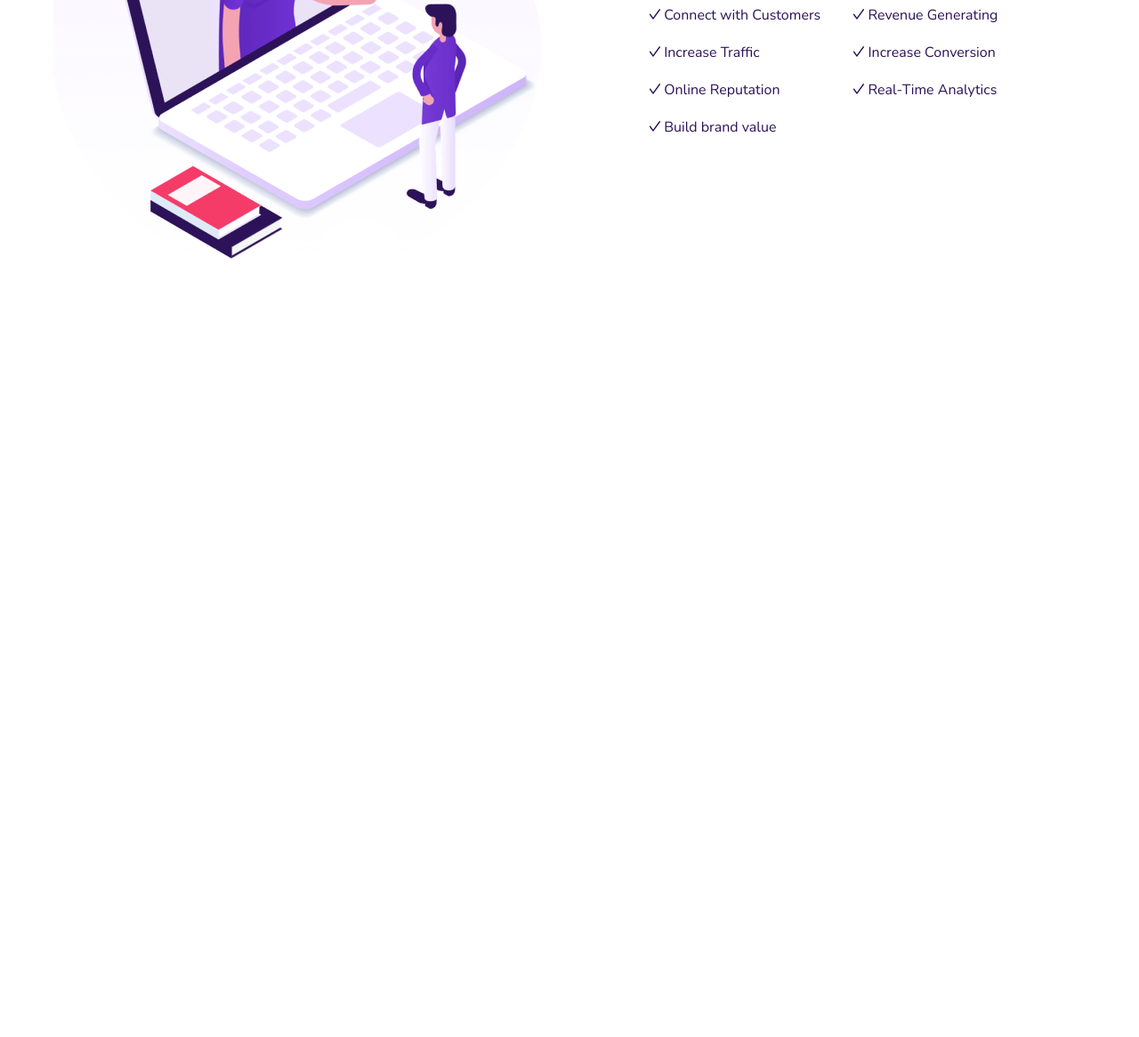
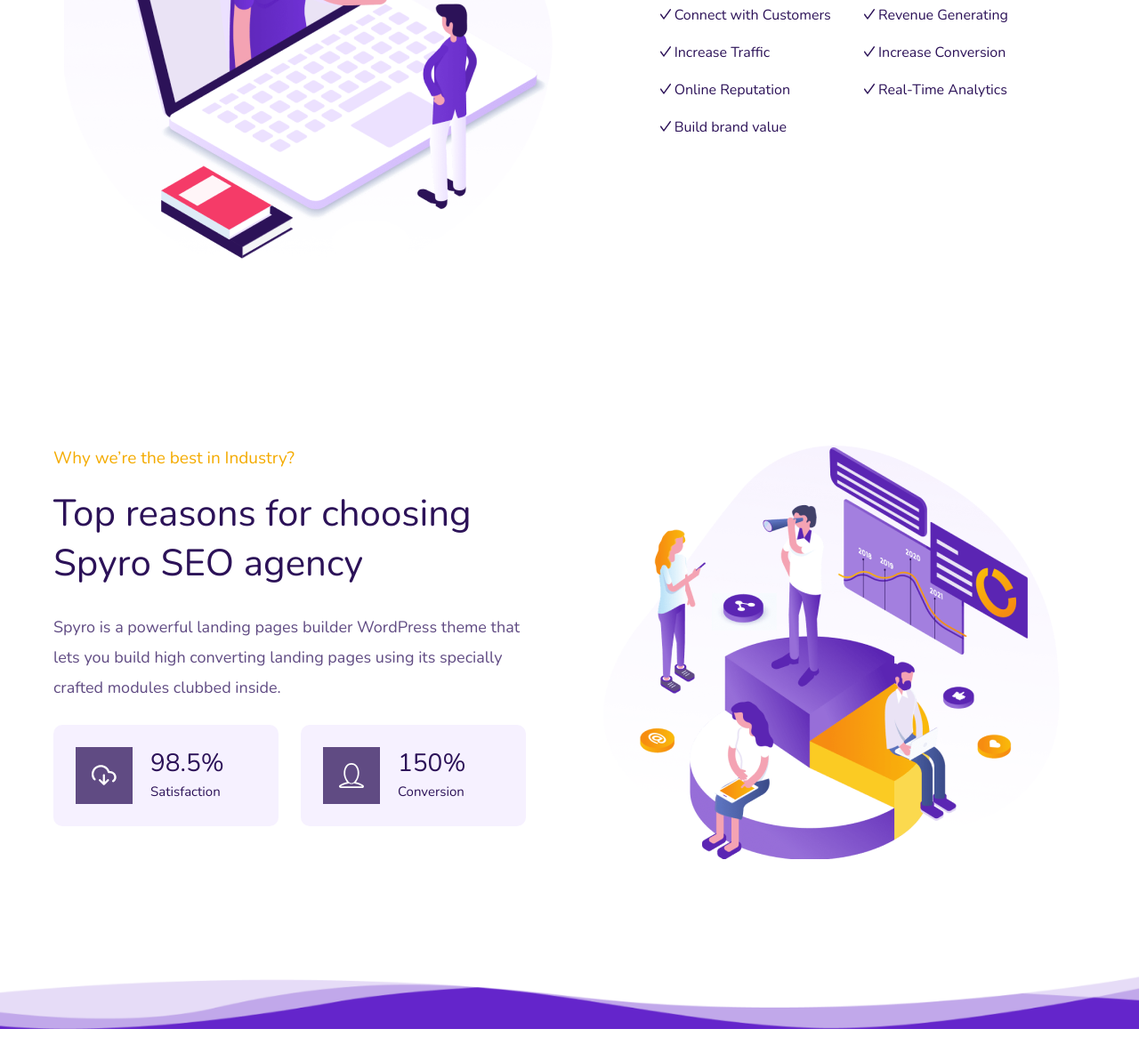
Before and after one commit to Tester0116/Zeon_module_1.2, a plain HTML site: page index.html in a window 1280 px wide. Shown: the part 1807-2973 px from the top of the page at 89% size. Before the commit the page ends 2109 px from the top, so only its background shows below. Drawn offline with nearby package versions, Linux system fonts and the light colour scheme.

Commit message:
'whyseo_second-block'

```diff
--- a/index.html
+++ b/index.html
@@ -137,7 +137,7 @@
       </div>
       <div class="home-overside__wave">
         <div class="wave_bg"></div>
-        <img src="./assets/img/home-block-bottom_img.png" alt="wave img" />
+        <img src="./assets/img/wave-bottom.png" alt="wave bottom img" />
       </div>
     </section>
     <!-- $$$$$$$$$$$$$$$$$$$$$ -->
@@ -204,5 +204,47 @@
       </div>
     </section>
     <!-- $$$$$$$$$$$$$$$$$$$$$ -->
+    <section class="whyseo-block">
+      <div class="container">
+        <div class="whyseo-block__left-side">
+          <h4 class="block-title">Why we’re the best in Industry?</h4>
+          <h1 class="block-sub_title">
+            Top reasons for choosing Spyro SEO agency
+          </h1>
+          <p class="block-description">
+            Spyro is a powerful landing pages builder WordPress theme that lets
+            you build high converting landing pages using its specially crafted
+            modules clubbed inside.
+          </p>
+          <div class="statistics-block">
+            <div class="statistica">
+              <img src="./assets/svg/download-icon.svg" alt="download-icon" />
+              <div class="statistica-right-side">
+                <h1>98.5%</h1>
+                <p>Satisfaction</p>
+              </div>
+            </div>
+            <div class="statistica">
+              <img src="./assets/svg/person-icon.svg" alt="person-icon" />
+              <div class="statistica-right-side">
+                <h1>150%</h1>
+                <p>Conversion</p>
+              </div>
+            </div>
+          </div>
+        </div>
+        <div class="whyseo-block__right-side">
+          <img src="./assets/img/whyseo-right-img.png" alt="wheseo img" />
+        </div>
+      </div>
+    </section>
+    <!-- $$$$$$$$$$$$$$$$$$$$$ -->
+    <section class="whyseo-second_block">
+      <div class="whyseo-second_block__top-wave">
+        <img src="./assets/img/wave-top.png" alt="wave top img" />
+        <div class="top-wave_bg"></div>
+      </div>
+    </section>
+    <!-- $$$$$$$$$$$$$$$$$$$$$ -->
   </body>
 </html>
--- a/styles/command.css
+++ b/styles/command.css
@@ -16,6 +16,7 @@
 }
 
 .block-title {
+  max-width: 284px;
   font-size: 15px;
   font-size: 19px;
   line-height: 30px;
@@ -23,12 +24,14 @@
 }
 
 .block-sub_title {
+  max-width: 393px;
   font-size: 42px;
   line-height: 56px;
   color: #2c1258;
 }
 
 .block-description {
+  max-width: 470px;
   font-size: 18px;
   line-height: 34px;
   color: #604b83;
--- a/styles/index.css
+++ b/styles/index.css
@@ -3,6 +3,7 @@
 @import './command.css';
 @import './modules/home-block.module.css';
 @import './modules/header.module.css';
+@import './modules/whyseo.module.css';
 * {
   margin: 0;
   padding: 0;
--- a/styles/modules/home-block.module.css
+++ b/styles/modules/home-block.module.css
@@ -60,17 +60,6 @@
   box-shadow: 9px 9px 35px rgba(56, 11, 113, 0.1);
   border-radius: 10px;
 }
-.home-overside__block--left_side > h4 {
-  max-width: 284px;
-}
-
-.home-overside__block--left_side > h1 {
-  max-width: 393px;
-}
-
-.home-overside__block--left_side > p {
-  max-width: 470px;
-}
 
 .home-overside__block--right_side {
   display: flex;
@@ -96,6 +85,7 @@
 }
 
 .home-overside__wave {
+  width: 100%;
   position: absolute;
   top: 0;
   z-index: 1;
@@ -113,7 +103,8 @@
 /* ########## START SECOND BLOCK ########## */
 
 .home-second_block {
-  margin-top: 145px;
+  margin-top: 70px;
+  padding: 75px 7px 0 30px;
 }
 .home-second_block > .container {
   display: flex;
--- /dev/null
+++ b/styles/modules/whyseo.module.css
@@ -0,0 +1,56 @@
+.whyseo-block {
+  margin-top: 174px;
+}
+
+.whyseo-block > .container {
+  display: flex;
+  flex-direction: row;
+  justify-content: space-between;
+  gap: 70px;
+}
+
+.whyseo-block__left-side > h4 {
+  margin-top: 24px;
+}
+.whyseo-block__left-side > h1 {
+  margin: 20px 0 26px 0;
+  max-width: 480px;
+}
+.whyseo-block__left-side > p {
+  max-width: 535px;
+}
+
+.statistics-block,
+.statistica {
+  margin-top: 25px;
+  display: flex;
+  flex-direction: row;
+  align-items: center;
+  gap: 25px;
+}
+.statistica {
+  min-width: 253px;
+  margin-top: 0;
+  gap: 20px;
+  background-color: #f6f1ff;
+  border-radius: 10px;
+  padding: 25px;
+}
+
+.statistics-block h1 {
+  font-size: 28px;
+  line-height: 36px;
+  color: #2c1258;
+}
+.statistics-block p {
+  font-size: 15px;
+  color: #2c1258;
+}
+/* ########## START SECOND BLOCK ########## */
+.whyseo-second_block {
+  margin-top: 80px;
+}
+
+.whyseo-second_block__top-wave img {
+  width: 100%;
+}
```
Also changed, not shown: assets/img/wave-bottom.png (renamed from assets/img/home-block-bottom_img.png), assets/img/wave-top.png (added), assets/img/whyseo-right-img.png (added), assets/svg/download-icon.svg (added), assets/svg/person-icon.svg (added).
